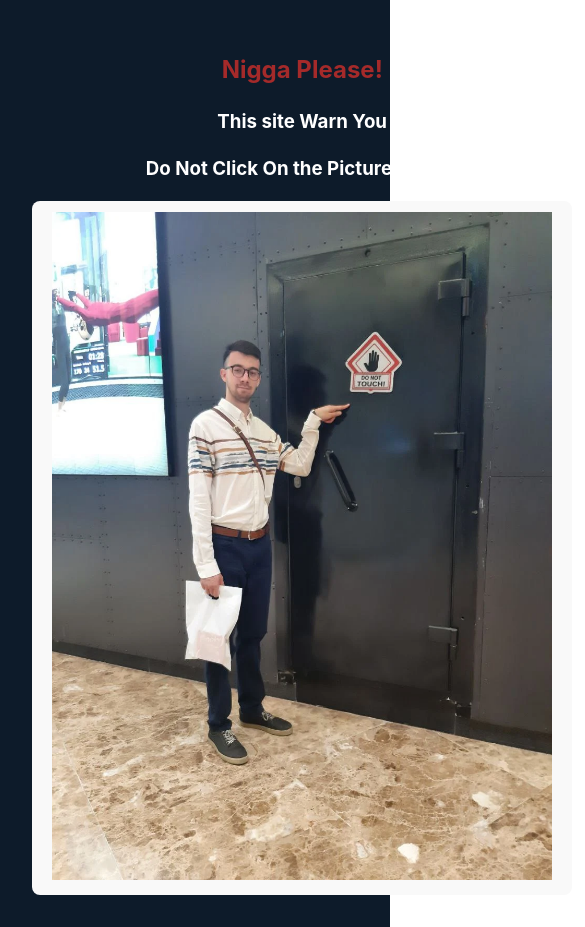
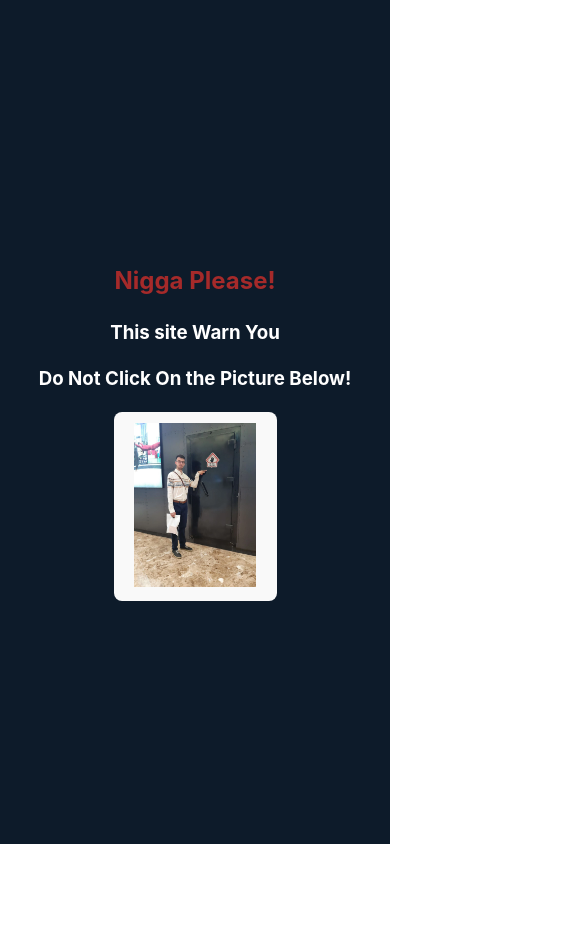
Before and after one commit to PickleRick9092/MohammadOnReact, a React (Vite) app: page / in a window 390 px wide. Shown: the whole page, 585 px wide, since content can reach past the window. After the commit the page ends 844 px from the top, so only its background shows below. Built offline with nearby package versions, Linux system fonts and the light colour scheme.

Commit message:
responsive version

```diff
--- a/src/App.css
+++ b/src/App.css
@@ -6,8 +6,8 @@
   color :white;
 }
 img{
-  width: 500px;
-  height: auto;
+  width: 100%;
+  height: 60%;
 }
 .h2{
   color:brown;
@@ -15,3 +15,7 @@ img{
 body{
   background-color: #0d1b2a;
 }
+button{
+  width: 50%;
+  height:auto;
+}
```
